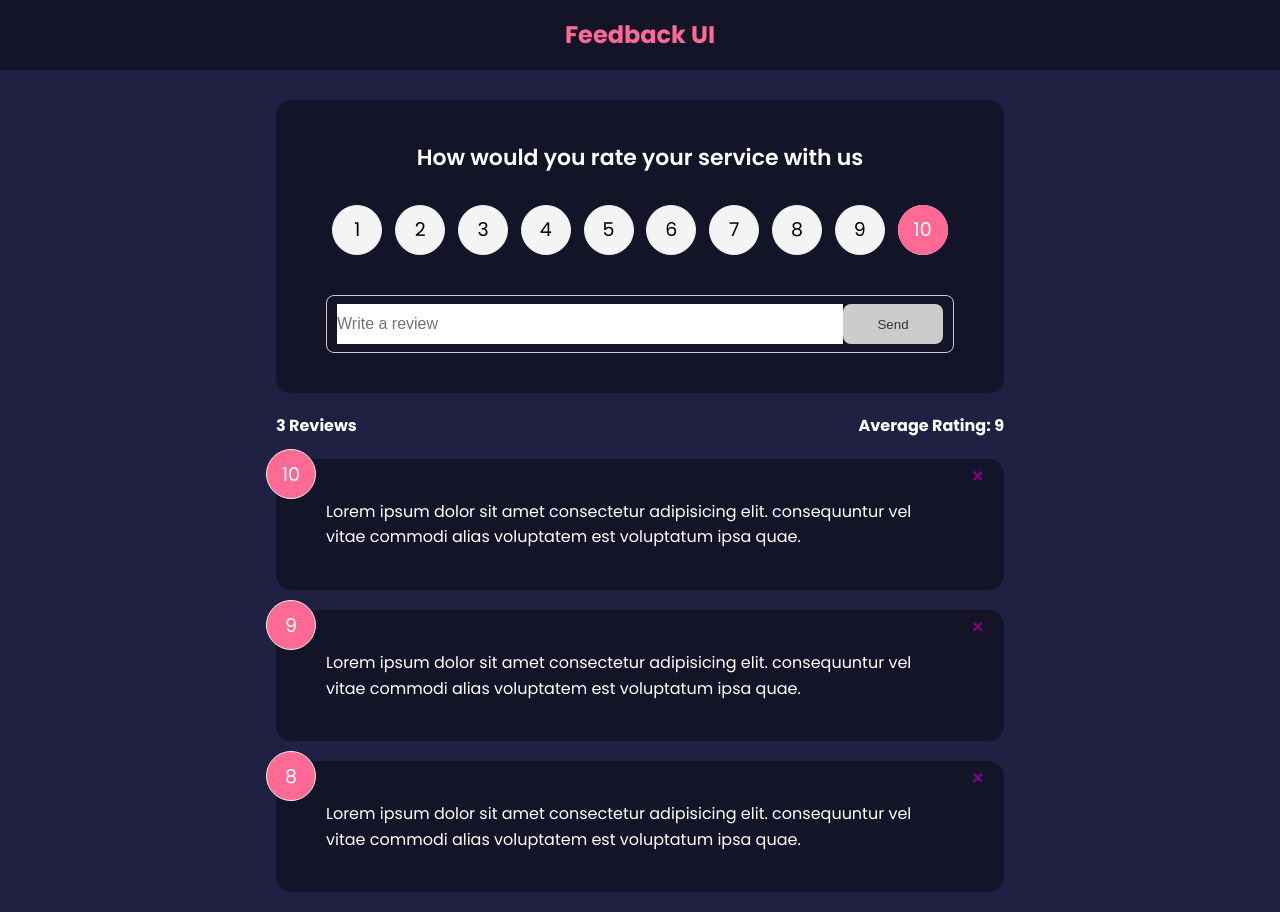
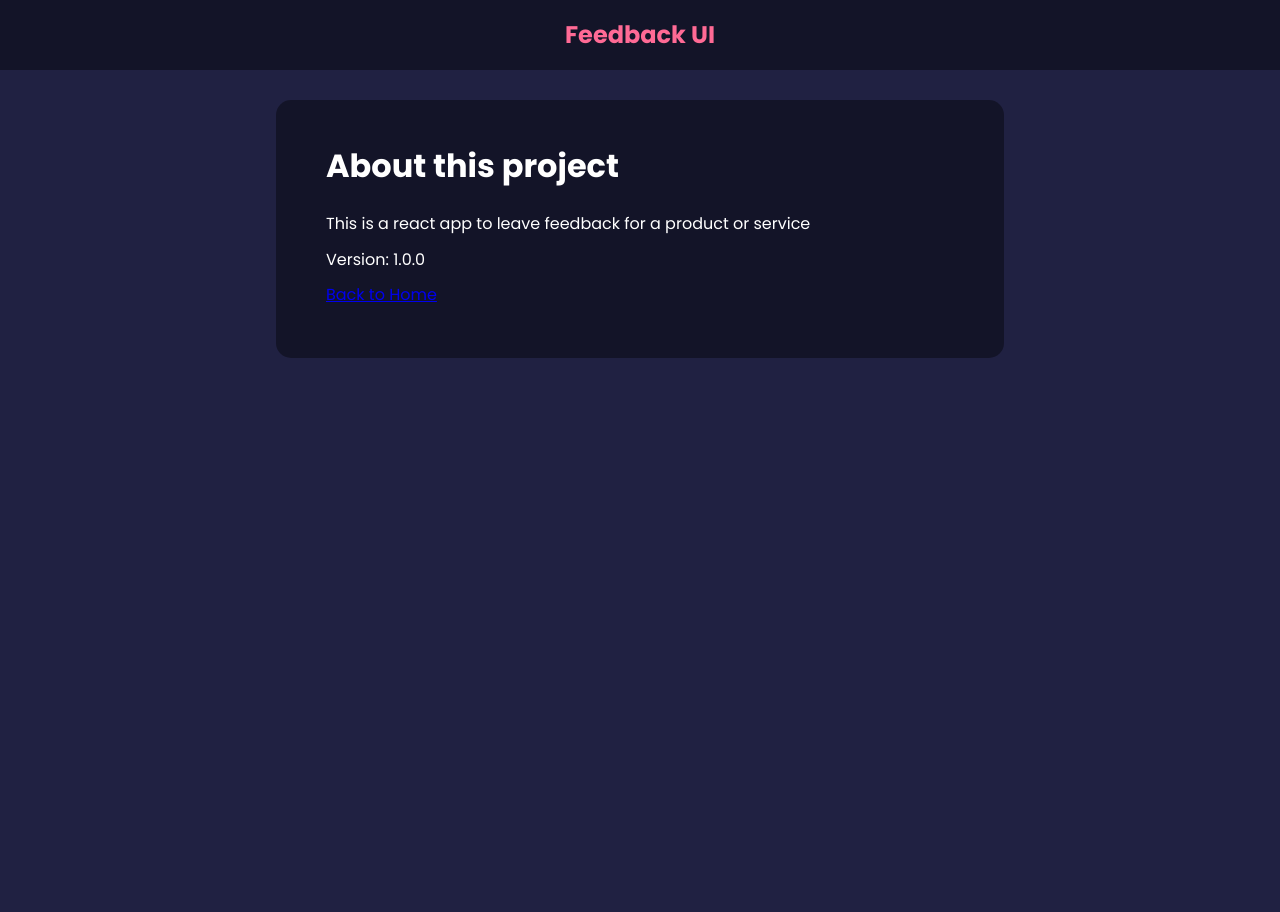
Before and after one commit to snieto10/feedback-app, a React (Create React App) app: page /about in a window 1280 px wide. After the commit the page ends 800 px from the top, so only its background shows below. Built offline with nearby package versions, Linux system fonts and the light colour scheme.

Commit message:
Router added

```diff
--- a/src/App.js
+++ b/src/App.js
@@ -1,9 +1,11 @@
 import { v4 as uuidv4 } from "uuid";
+import { BrowserRouter as Router, Route, Routes } from "react-router-dom";
 import { useState } from "react";
 import Header from "./components/Header";
 import FeedbackList from "./components/FeedbackList";
 import FeedbackStats from "./components/FeedbackStats";
 import FeedbackForm from "./components/FeedbackForm";
+import AboutPage from "./pages/AboutPage";
 import feedbackData from "./data/FeedbackData";
 
 function App() {
@@ -22,12 +24,28 @@
   };
   return (
     <>
-      <Header />
-      <div className="container">
-        <FeedbackForm handleAdd={addFeedback} />
-        <FeedbackStats feedback={feedback} />
-        <FeedbackList feedback={feedback} handleDelete={deleteFeedback} />
-      </div>
+      <Router>
+        <Header />
+        <div className="container">
+          <Routes>
+            <Route
+              exact
+              path="/"
+              element={
+                <>
+                  <FeedbackForm handleAdd={addFeedback} />
+                  <FeedbackStats feedback={feedback} />
+                  <FeedbackList
+                    feedback={feedback}
+                    handleDelete={deleteFeedback}
+                  />
+                </>
+              }
+            ></Route>
+            <Route path="/about" element={<AboutPage />} />
+          </Routes>
+        </div>
+      </Router>
     </>
   );
 }
--- /dev/null
+++ b/src/pages/AboutPage.jsx
@@ -0,0 +1,19 @@
+import React from "react";
+import Card from "../components/shared/Card";
+
+function AboutPage() {
+  return (
+    <Card>
+      <div className="about">
+        <h1>About this project</h1>
+        <p>This is a react app to leave feedback for a product or service</p>
+        <p>Version: 1.0.0</p>
+        <p>
+          <a href="/">Back to Home</a>
+        </p>
+      </div>
+    </Card>
+  );
+}
+
+export default AboutPage;
```
